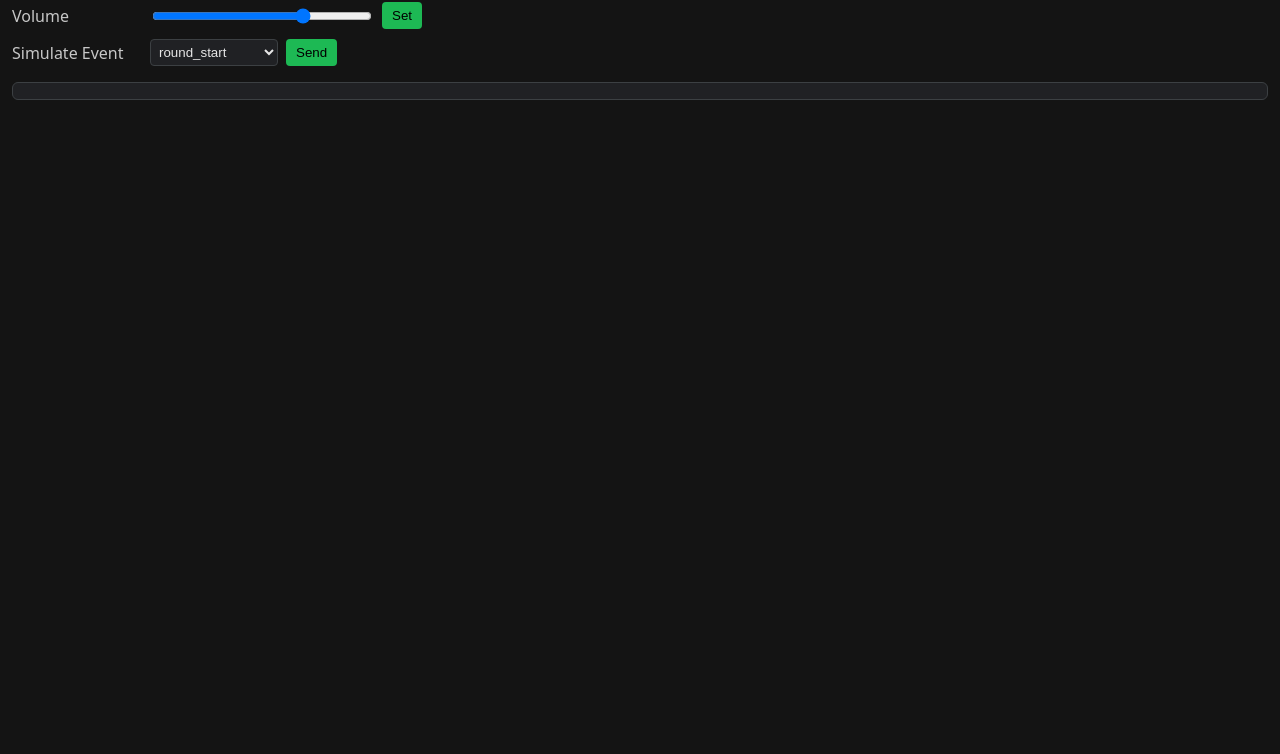
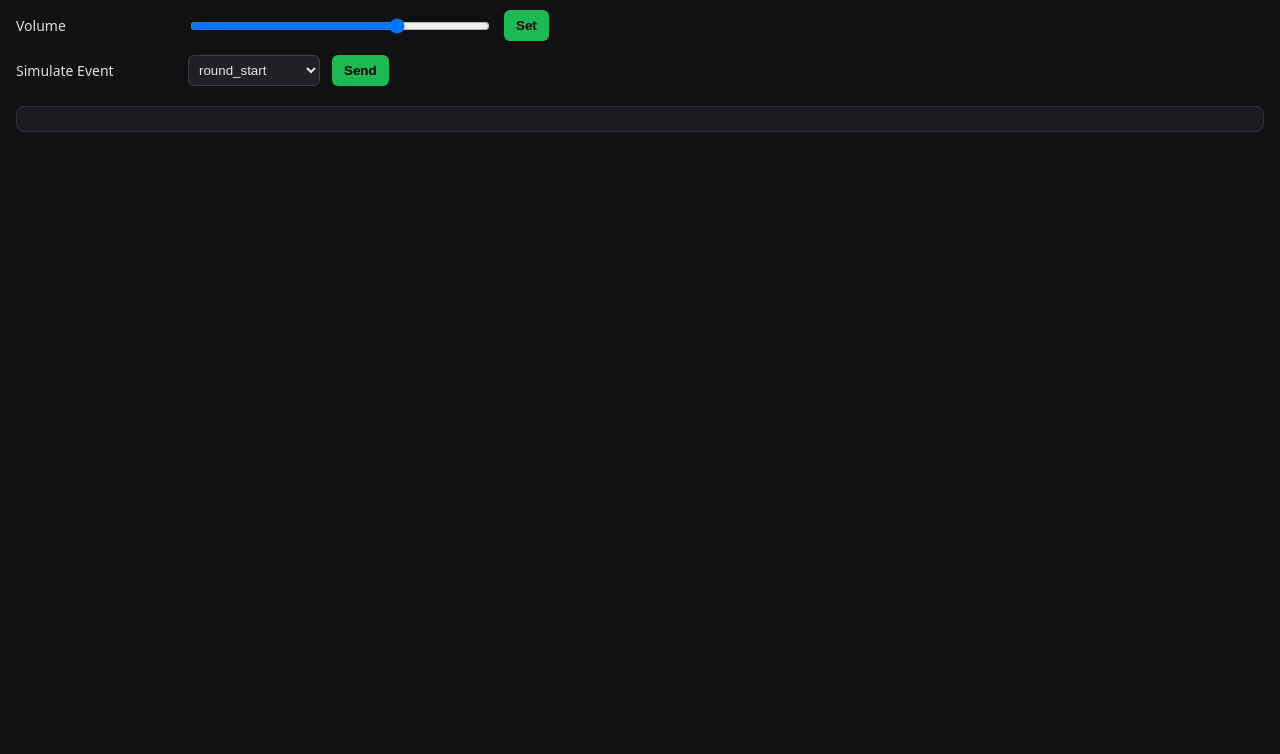
Before and after one commit to SenpaiZach/ValDJ, a browser extension: page overwolf/ui.html in a window 1280 px wide. Shown: the part 46-800 px from the top of the page. Drawn offline with Linux system fonts and the light colour scheme.

Commit message:
Updated UI

```diff
--- a/overwolf/ui.css
+++ b/overwolf/ui.css
@@ -1,13 +1,13 @@
-body { font-family: system-ui, Arial, sans-serif; margin: 12px; color: #e6e6e6; background: #141414; }
+body { font-family: system-ui, Arial, sans-serif; margin: 16px; color: #e6e6e6; background: #0f1113; font-size: 14px; }
 header { display: flex; align-items: baseline; gap: 12px; }
 h1 { font-size: 18px; margin: 0; }
 .status { font-size: 12px; color: #9aa0a6; }
-.controls { margin-top: 12px; display: grid; gap: 10px; }
-.row { display: flex; gap: 8px; align-items: center; }
-label { width: 130px; color: #c7c7c7; }
-input[type=range] { width: 220px; }
-button { background: #1db954; border: none; color: #000; padding: 6px 10px; border-radius: 4px; cursor: pointer; }
+.controls { margin-top: 16px; display: grid; gap: 14px; }
+.row { display: flex; gap: 12px; align-items: center; }
+label { width: 160px; color: #e0e0e0; }
+input[type=range] { width: 300px; }
+button { background: #1db954; border: none; color: #000; padding: 8px 12px; border-radius: 6px; cursor: pointer; font-weight: 600; }
 button:hover { filter: brightness(1.05); }
-select { background: #202124; border: 1px solid #3c4043; color: #e6e6e6; padding: 4px; border-radius: 4px; }
-.log { margin-top: 16px; max-height: 260px; overflow: auto; background: #202124; border: 1px solid #3c4043; padding: 8px; border-radius: 6px; font-family: ui-monospace, SFMono-Regular, Consolas, monospace; font-size: 12px; }
+select { background: #202124; border: 1px solid #3c4043; color: #e6e6e6; padding: 6px; border-radius: 6px; }
+.log { margin-top: 20px; max-height: 420px; overflow: auto; background: #1a1c1f; border: 1px solid #30343a; padding: 12px; border-radius: 8px; font-family: ui-monospace, SFMono-Regular, Consolas, monospace; font-size: 13px; }
 .log .line { padding: 2px 0; border-bottom: 1px dashed #3c4043; }
```
Also changed, not shown: overwolf/index.html (+18 -4 lines), overwolf/icons/app.png (added), overwolf/manifest.json.
